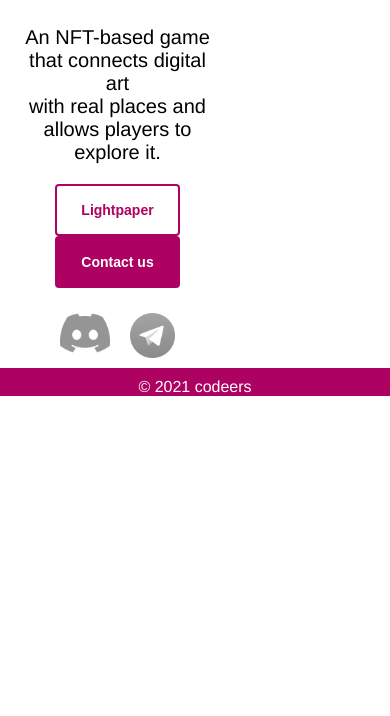
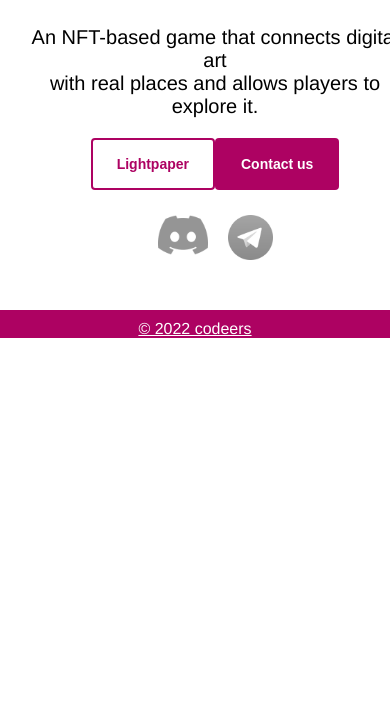
Before and after one commit to michals92/nfterra-web, a Gatsby site: page / in a window 390 px wide. Shown: the part 128-844 px from the top of the page. Built offline with nearby package versions, Linux system fonts and the light colour scheme; Gatsby itself is replaced by a stand-in of ours.

Commit message:
feat: mobile optimization

```diff
--- a/src/pages/index.css
+++ b/src/pages/index.css
@@ -1,14 +1,18 @@
 html,
   body {
     font-family: 'Avenir', Helvetica, Arial, sans-serif;
-  -webkit-font-smoothing: antialiased;
-  -moz-osx-font-smoothing: grayscale;
-  text-align: center;
+    -webkit-font-smoothing: antialiased;
+    -moz-osx-font-smoothing: grayscale;
+    text-align: center;
       width: 100%;
       height: 100vh;
       margin: 0;
       padding: 0;
       overflow-x: hidden;
+  }
+
+  a {
+    color: white;
   }
 
   h1 {
@@ -35,6 +39,7 @@
     width: 50%;
     padding-left: 20px;
     padding-right: 20px;
+    padding-bottom: 40px;
   }
 
   #right-side {
@@ -43,7 +48,6 @@
     background-image: url(../images/cover.png);
     background-repeat: no-repeat;
     background-size: contain;
-
   }
 
   #footer {
@@ -115,3 +119,20 @@
     display: inline;
   }
 }
+
+@media only screen and (max-width: 768px) {
+  body {
+    height: 100vh;
+  }
+
+  #left-side {
+    width: 100%;
+    padding-left: 20px;
+    padding-right: 20px;
+    height: 100%;
+  }
+
+  #right-side {
+    width: 0%;
+  }
+}
--- a/src/pages/index.js
+++ b/src/pages/index.js
@@ -47,7 +47,7 @@
           </div>
         </div>
         <div id="footer">
-          © 2021 codeers
+          <a href="https://www.codeers.cz">© 2022 codeers</a>
         </div>
       </div>
     </main>
```
